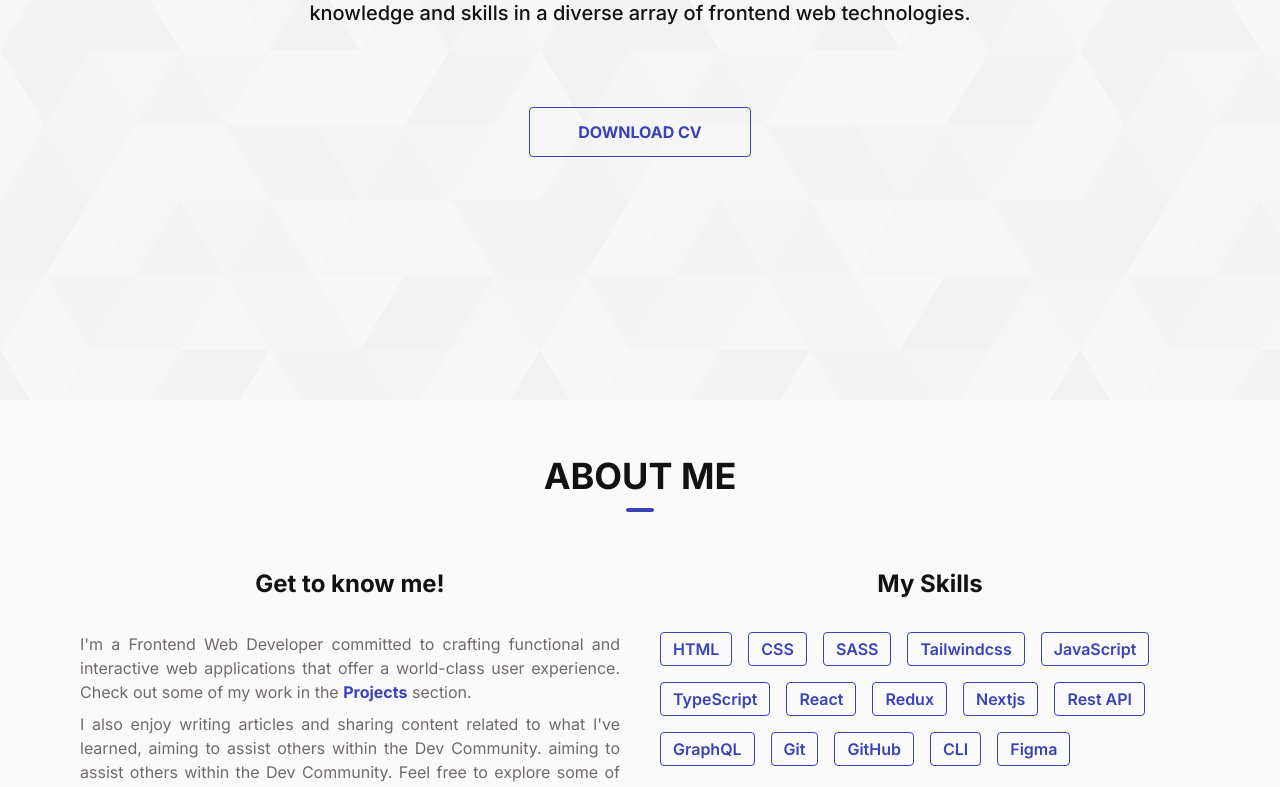
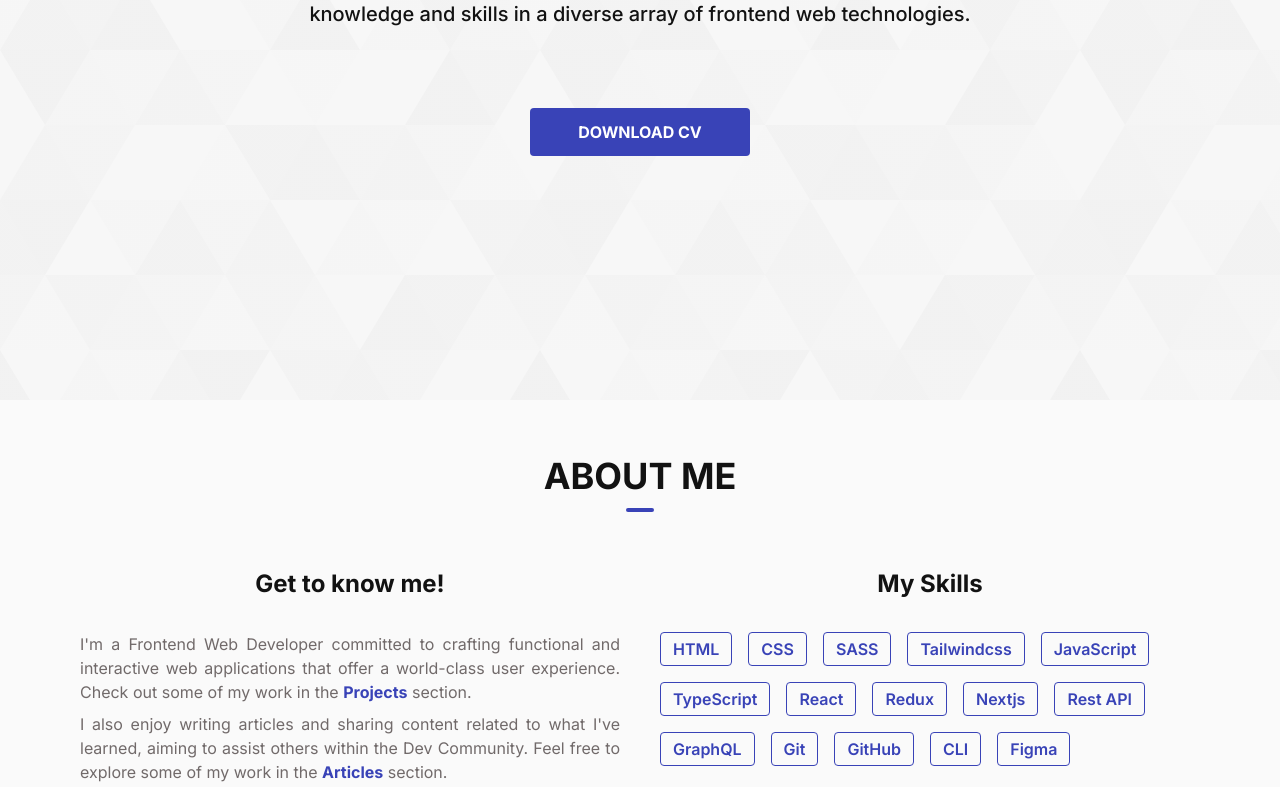
Before and after one commit to iambelloopeyemi/my-portfolio-webpage, a Next.js app: page / in a window 1280 px wide. Shown: the part 472-1259 px from the top of the page. Built offline with nearby package versions, Linux system fonts and the light colour scheme.

Commit message:
optimize the code

```diff
--- a/app/components/bio.tsx
+++ b/app/components/bio.tsx
@@ -15,8 +15,7 @@ export default function Bio() {
       <p>
         I also enjoy writing articles and sharing content related to what
         I&apos;ve learned, aiming to assist others within the Dev Community.
-        aiming to assist others within the Dev Community. Feel free to explore
-        some of my work in the&nbsp;
+        Feel free to explore some of my work in the&nbsp;
         <Link href={`#articles`} className="text-violet-blue">
           <strong>Articles</strong>
         </Link>
--- a/app/sections/about.tsx
+++ b/app/sections/about.tsx
@@ -1,6 +1,6 @@
-import Underline from "../components/underline";
 import Bio from "../components/bio";
 import SkillTag from "../components/skillTag";
+import Underline from "../components/underline";
 
 export default function About() {
   const skills: string[] = [
--- a/app/sections/contacts.tsx
+++ b/app/sections/contacts.tsx
@@ -48,7 +48,7 @@ export default function Contact() {
   };
 
   return (
-    <section id="contact" className="bg-anti-flash-white px-4 py-12 sm:py-14">
+    <section id="contact" className="bg-anti-flash-white px-6 py-12 sm:py-14">
       <header className="flex flex-col items-center gap-3 sm:gap-5 mb-10 sm:mb-14">
         <h1 className="text-2xl sm:text-4xl font-bold uppercase">contact</h1>
         <Underline />
@@ -67,7 +67,7 @@ export default function Contact() {
         onSubmit={handleSubmit}
       >
         <div className="flex justify-center">
-          <Form className="w-2/3 bg-white p-4 sm:p-8 rounded drop-shadow mb-16">
+          <Form className="w-full sm:w-3/4 bg-white p-4 sm:p-8 rounded drop-shadow mb-16">
             <div className="block mb-5">
               <label className="block text-sm lg:text-base font-medium mb-2">
                 Name
--- a/app/sections/hero.tsx
+++ b/app/sections/hero.tsx
@@ -1,5 +1,5 @@
+import Link from "next/link";
 import Sidebar from "../components/sidebar";
-import Link from "next/link";
 
 export default function Hero() {
   return (
@@ -21,7 +21,7 @@ export default function Hero() {
           <Link
             href={`https://bit.ly/iambelloopeyemiCV`}
             target="_blank"
-            className="px-12 py-3 border border-violet-blue rounded font-bold text-violet-blue hover:scale-105"
+            className="px-12 py-3 bg-violet-blue rounded font-bold text-white hover:scale-105"
             download
           >
             DOWNLOAD CV
--- a/app/sections/projects.tsx
+++ b/app/sections/projects.tsx
@@ -1,6 +1,6 @@
+import Project from "../components/project";
 import Underline from "../components/underline";
-import projects from "../data/projects.json";
-import Project from "../components/project";
+import projects from "../data/projectDetails.json";
 
 export default function Projects() {
   return (
```
Also changed, not shown: app/data/projectDetails.json (renamed from app/data/projects.json).
